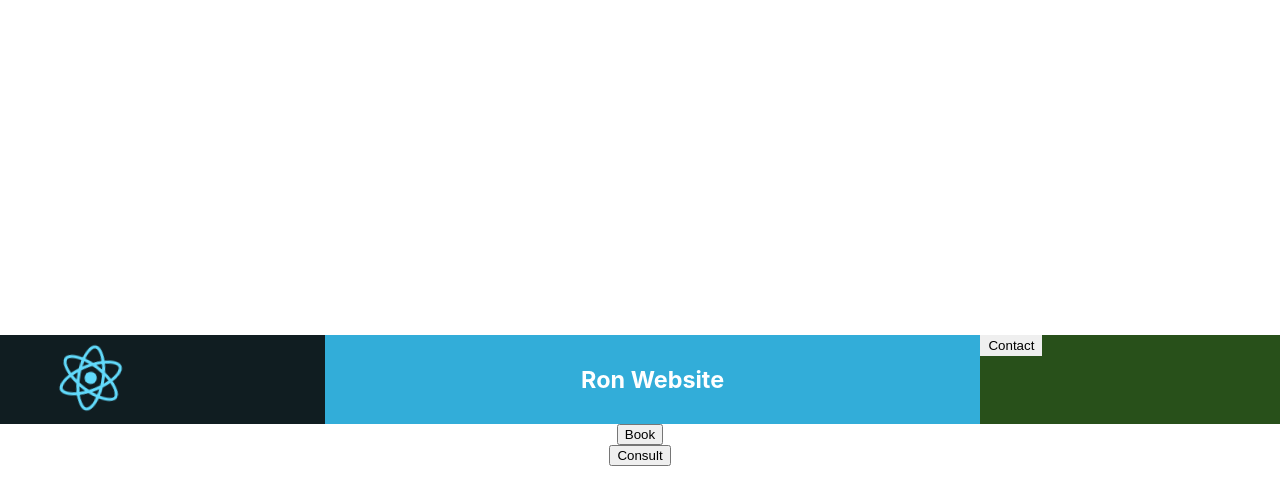
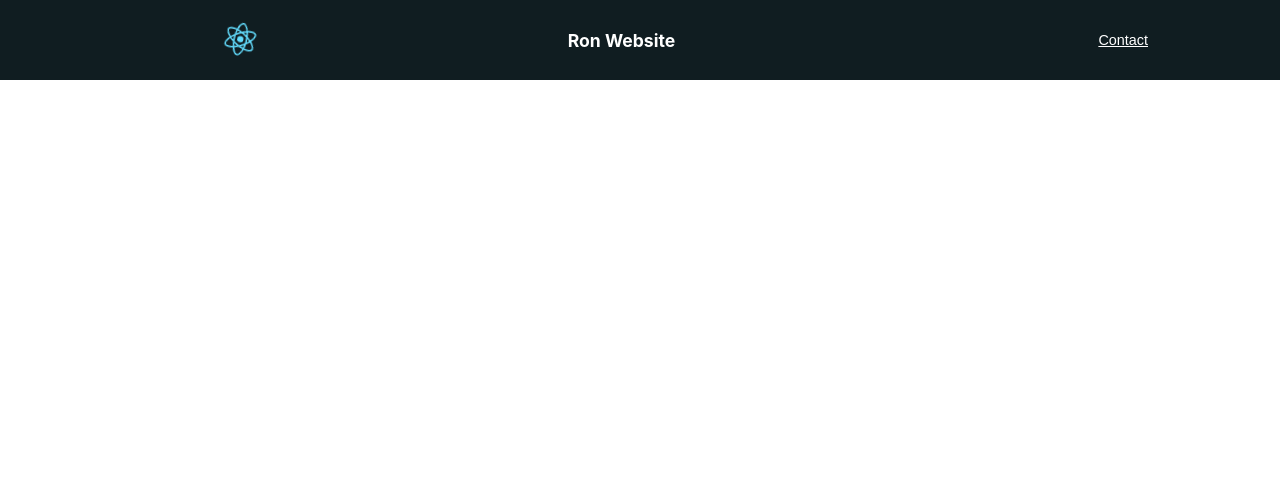
Before and after one commit to Ron-Sungcang/Nikbakht-AssociatesWebsite, a React (Create React App) app: page / in a window 1280 px wide. Shown: the top 504 px of the page. Built offline with nearby package versions, Linux system fonts and the light colour scheme.

Commit message:
Update top bar
Updated top bar

```diff
--- a/src/App.css
+++ b/src/App.css
@@ -3,7 +3,7 @@
 }
 
 .App-logo {
-  height: 10vmin;
+  height: 5vmin;
   pointer-events: none;
 }
 
@@ -15,19 +15,14 @@
 
 .App-header {
   background-color: white;
-  min-height: 100vh;
+  min-height: 200vh;
   display: flex;
   flex-direction: column;
   align-items: center;
-  justify-content: center;
+  justify-content: top;
   font-size: calc(10px + 2vmin);
   color: white;
 }
-
-.App-link {
-  color: #61dafb;
-}
-
 @keyframes App-logo-spin {
   from {
     transform: rotate(0deg);
@@ -39,49 +34,62 @@
 .top-bar {
   display: flex;
   flex-direction: row;
-  min-height: 20%;
+  position: fixed;
+  min-height: 10%;
   width: 100%;
 }
 .top-Icon {
   display: flex;
   flex-direction: row;
   align-items: center;
+  justify-content: end;
 
   padding-left: 2%;
   background-color: #101d21;
-  min-height: 20%;
-  width: 30%;
+  min-height: 15%;
+  width: 20%;
 }
 .home-Icon {
   cursor: pointer;
   background-color: transparent;
-
   border-color: transparent;
 }
 
 .top-middle {
   display: flex;
   flex-direction: row;
-  background-color: #32add9;
+  background-color: #101d21;
   align-items: center;
-  justify-items: center;
+  justify-content: center;
   text-align: center;
-  font-size: 2.5vh;
-  padding-left: 20%;
-  min-height: 20%;
-  width: 40%;
+
+  min-height: 15%;
+  width: 55%;
+}
+.top-title {
+  font-size: 2.2vh;
 }
 
 .top-right {
   display: flex;
   flex-direction: row;
-  background-color: #28501a;
-  align-items:  baseline;
-  min-height: 20%;
-  width: 30%;
+  background-color: #101d21;
+  align-items:  center;
+  justify-content: center;
+  min-height: 15%;
+  width: 25%;
 }
 .top-buttons {
   cursor: pointer;
+  border-color: transparent;
+  background-color: transparent;
 
-  border-color: transparent;
+  color: white;
+  font-size: 1.8vh;
+  border-radius: 3.5px;
+  min-height: 75%;
+  text-decoration-line: underline;
+  opacity: 1;
+  transition: 0.3s;
 }
+.top-buttons:hover{opacity: 0.6;}
--- a/src/App.js
+++ b/src/App.js
@@ -14,9 +14,11 @@ function App() {
           <div className="top-Icon">
             <Link exact to="/"><button className='home-Icon'><img src={logo} className="App-logo" alt="logo" /></button> </Link>
           </div>
+
           <div className='top-middle'>
-            <h3>Ron Website</h3>
+            <h3 className='top-title'>Ron Website</h3>
           </div>
+
           <div className="top-right">
             <button className='top-buttons'>Contact</button>
           </div>
@@ -26,7 +28,7 @@ function App() {
           <Route exact path="/" element={<Landing />} />
         </Routes>
         </Router>
-        </header>
+      </header>
     </div>
   );
 }
--- a/src/Landing.js
+++ b/src/Landing.js
@@ -1,11 +1,11 @@
-import './App.css';
+import './Landing.css';
 
 export const Landing = () => {
 
     return (
         <>
         <button>Book</button>
-        <button>Consult</button>
+        <button>Upload Ticket</button>
         </>
     );
 }
```
Also changed, not shown: src/Landing.css (added).
